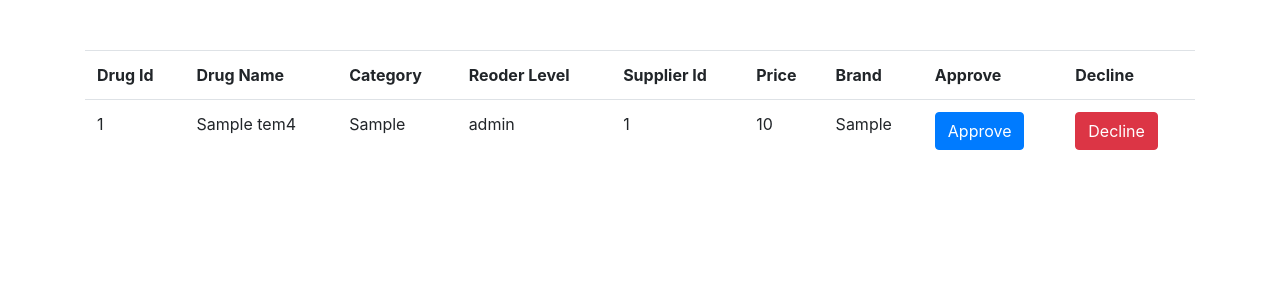
After one commit to udamadu11/Pharmacy, a PHP site: page /Pharmacy/approveRemoveDrug.php in a window 1280 px wide. The commit adds this page. Shown: the top 300 px of the page. Run offline with PHP 8.4, Linux system fonts and the light colour scheme; tables that the repository leaves empty or names only in its code hold one stand-in row (values such as "Sample post").

Commit message:
update 1.4.1

```diff
--- a/php/approveAddDrug.php
+++ b/php/approveAddDrug.php
@@ -49,6 +49,7 @@
 				}
 			echo "</table";
 			}
+
 			$con->close();
 		?>
 
--- /dev/null
+++ b/php/approveRemoveDrug.php
@@ -0,0 +1,85 @@
+<?php include('include/connection.php') ?>
+<!DOCTYPE html>
+<html>
+<head>
+	<title>Approval list..</title>
+	<link rel="stylesheet" href="https://stackpath.bootstrapcdn.com/bootstrap/4.3.1/css/bootstrap.min.css" integrity="sha384-ggOyR0iXCbMQv3Xipma34MD+dH/1fQ784/j6cY/iJTQUOhcWr7x9JvoRxT2MZw1T" crossorigin="anonymous">
+</head>
+<body>
+	<div class="container" style="margin-top: 50px">
+		<table class="table">
+		<tr>
+			<th>Drug Id</th>
+			<th>Drug Name</th>
+			<th>Category</th>
+			<th>Reoder Level</th>
+			<th>Supplier Id</th>
+			<th>Price</th>
+			<th>Brand</th>
+			<th>Approve</th>
+			<th>Decline</th>
+		</tr>
+		<?php
+			$sql = "SELECT * FROM tem4";
+			$result = $con->query($sql);
+			if($result-> num_rows > 0 ){
+				while ($row = $result-> fetch_assoc()){
+					echo "<tr>
+							<td>".$row['drug_id']."</td>
+							<td>".$row['drug_name']."</td>
+							<td>".$row['category']."</td>
+							<td>".$row['reorder_level']."</td>
+							<td>".$row['supplier_id']."</td>
+							<td>".$row['price']."</td>
+							<td>".$row['brand']."</td>
+							<td>
+								<form method=\"post\">
+								<input type=\"hidden\" name=\"remove\" value=".$row['drug_id'].">
+								<input type=\"submit\" name=\"removeDrug\" value=\"Approve\" class=\"btn btn-primary\">
+								</form>
+							</td>
+							<td>
+								<form method=\"post\">
+								<input type=\"hidden\" name=\"remove1\" value=".$row['drug_id'].">
+								<input type=\"submit\" name=\"notRemoveDrug\" value=\"Decline\" class=\"btn btn-danger\">
+								</form>
+							</td>
+						</tr>";
+				}
+			echo "</table";
+			}
+			else{
+				echo "0 result";
+			}
+		?>
+
+	</table>
+	</div>
+</body>
+</html>
+<?php
+if (isset($_POST['removeDrug'])) {
+	$drug_id = $_POST['remove'];
+	$delete_query ="DELETE FROM tem4 WHERE drug_id = '$drug_id' ";
+	$delete_result = mysqli_query($con,$delete_query);
+
+	$delete_query2 ="DELETE FROM drug WHERE drug_id = '$drug_id' ";
+	$delete_result2 = mysqli_query($con,$delete_query2);
+
+	if ($delete_result2) {
+			echo "<script>alert('Approval Successfully..')</script>";
+			echo "<script>window.open('approveRemoveDrug.php','_self')</script>";
+		}
+
+	}
+if (isset($_POST['notRemoveDrug'])) {
+	$id = $_POST['remove1'];
+	$no_query ="DELETE FROM tem4 WHERE drug_id = '$id' ";
+	$no_result = mysqli_query($con,$no_query);
+	if ($no_result) {
+			echo "<script>alert('Decline approval Successfully..')</script>";
+			echo "<script>window.open('approveRemoveDrug.php','_self')</script>";
+		}
+}
+
+?>
--- a/php/sidebarOwner.php
+++ b/php/sidebarOwner.php
@@ -37,6 +37,8 @@
 				<div class="dropdown-content">
 					<a href="approvalList.php" target="main">Add Supplier Appro:</a>
 					<a href="approvalListRemove.php" target="main">remove Supplier Appro:</a>
+					<a href="approveAddDrug.php" target="main">Add Drug Appro:</a>
+					<a href="approveRemoveDrug.php" target="main">remove Drug Appro:</a>
 				</div>
 		</div>
 		<br><br>
```
Also changed, not shown: php/updateDrug.php (+55 -7 lines).
